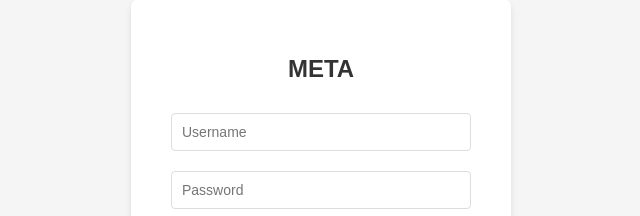
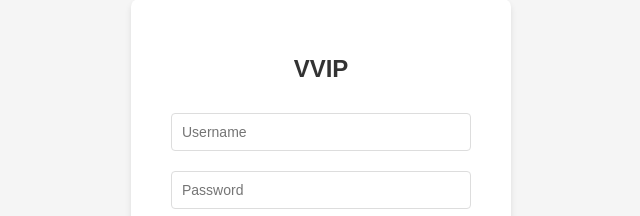
Before and after one commit to InfinityRichGlobal/VVIP, a plain HTML site: page index.html in a window 1280 px wide. Shown: the part 252-468 px from the top of the page, 319-959 px from the left. Drawn offline with Linux system fonts and the light colour scheme.

Commit message:
Update index.html

```diff
--- a/index.html
+++ b/index.html
@@ -3,7 +3,7 @@
 <head>
   <meta charset="UTF-8">
   <title>VVIP</title>
-  <meta name="description" content="META" />
+  <meta name="description" content="VVIP" />
   <meta name="viewport" content="width=device-width, initial-scale=1, maximum-scale=1, user-scalable=no">
   <meta name="apple-mobile-web-app-capable" content="yes">
   <meta name="apple-mobile-web-app-status-bar-style" content="black-translucent">
@@ -110,7 +110,7 @@
 <body>
   <div class="container">
     <div class="login-container">
-      <h1>META</h1>
+      <h1>VVIP</h1>
       <input type="text" placeholder="Username" id="username" />
       <input type="password" placeholder="Password" id="password" />
       <button onclick="login()">Login</button>
```
